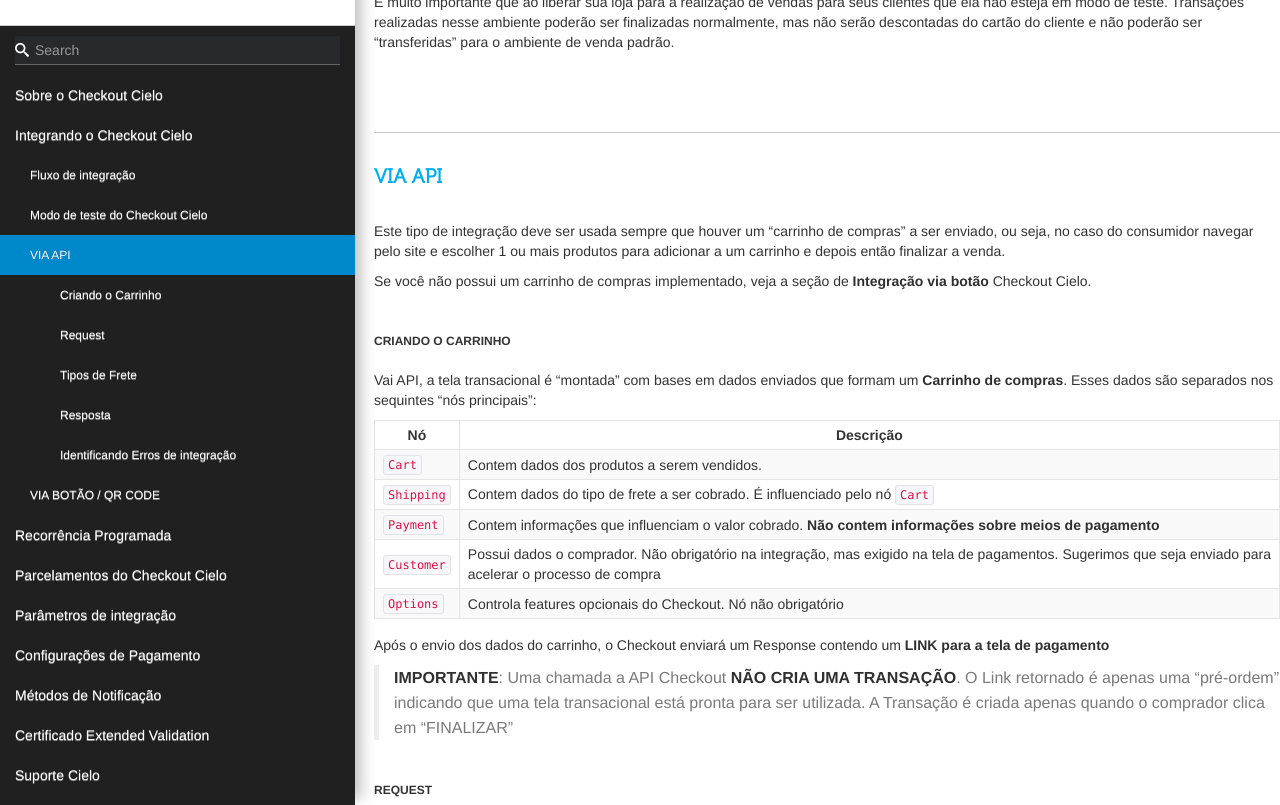
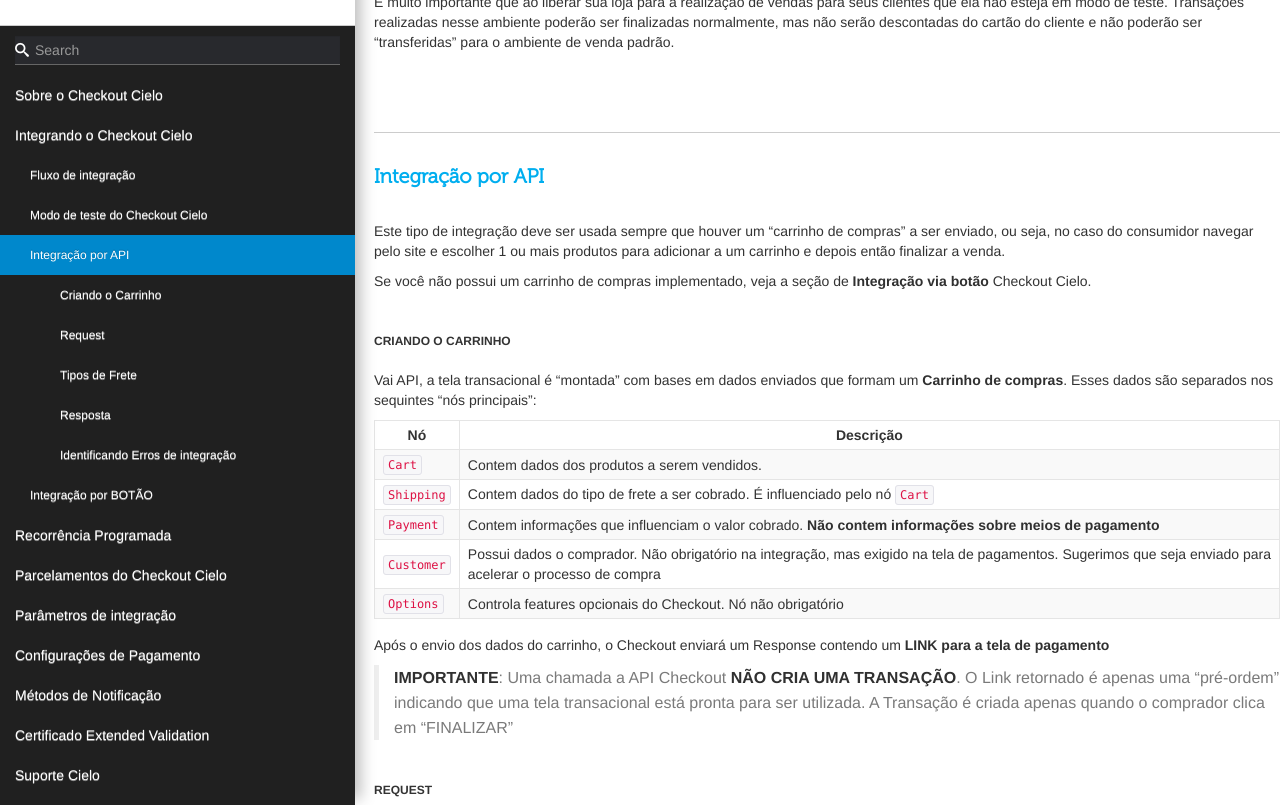
Before and after one commit to DeveloperCielo/Tutorial, a Jekyll site: the page built from _posts/2017-08-25-Checkout.md, in a window 1280 px wide and 900 px high, scrolled down 7931 px, cut to the strip 95-900 px from the top of the window. Built offline with Jekyll 4.4.1, drawn with Linux system fonts in a browser that asks for light colours; some web fonts are replaced; some of the changed text lies outside the part shown.

Commit message:
Updated '_posts/2017-08-25-Checkout.md' via CloudCannon

```diff
--- a/_posts/2017-08-25-Checkout.md
+++ b/_posts/2017-08-25-Checkout.md
@@ -273,7 +273,7 @@
 
 
 
-## VIA API
+## Integração por API
 
 Este  tipo  de  integração deve  ser  usada sempre  que  houver  um  “carrinho  de  compras”  a  ser  enviado,  ou  seja,  no  caso  do consumidor navegar pelo site e escolher 1 ou mais produtos para adicionar a um carrinho e depois então finalizar a venda.
 
@@ -514,7 +514,7 @@
 
 
 
-## VIA BOTÃO / QR CODE
+## Integração por BOTÃO
 
 Integração via Botão é um método de compra usada sempre que não houver um “carrinho de compras” em sua loja ou quando se deseja associar uma compra rápida direta a um produto, como uma promoção numa homepage pulando a etapa do carrinho.
 
```
